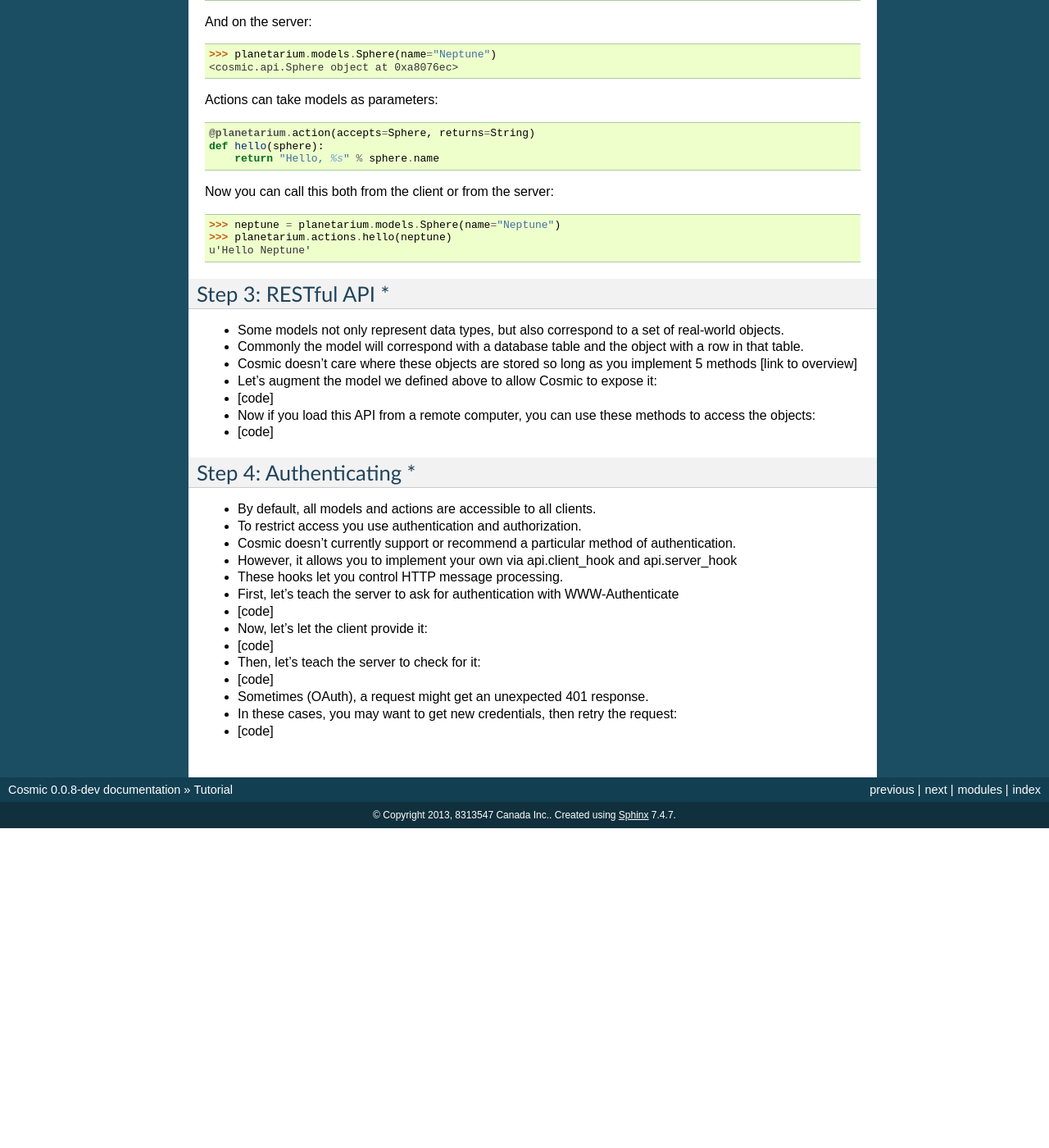
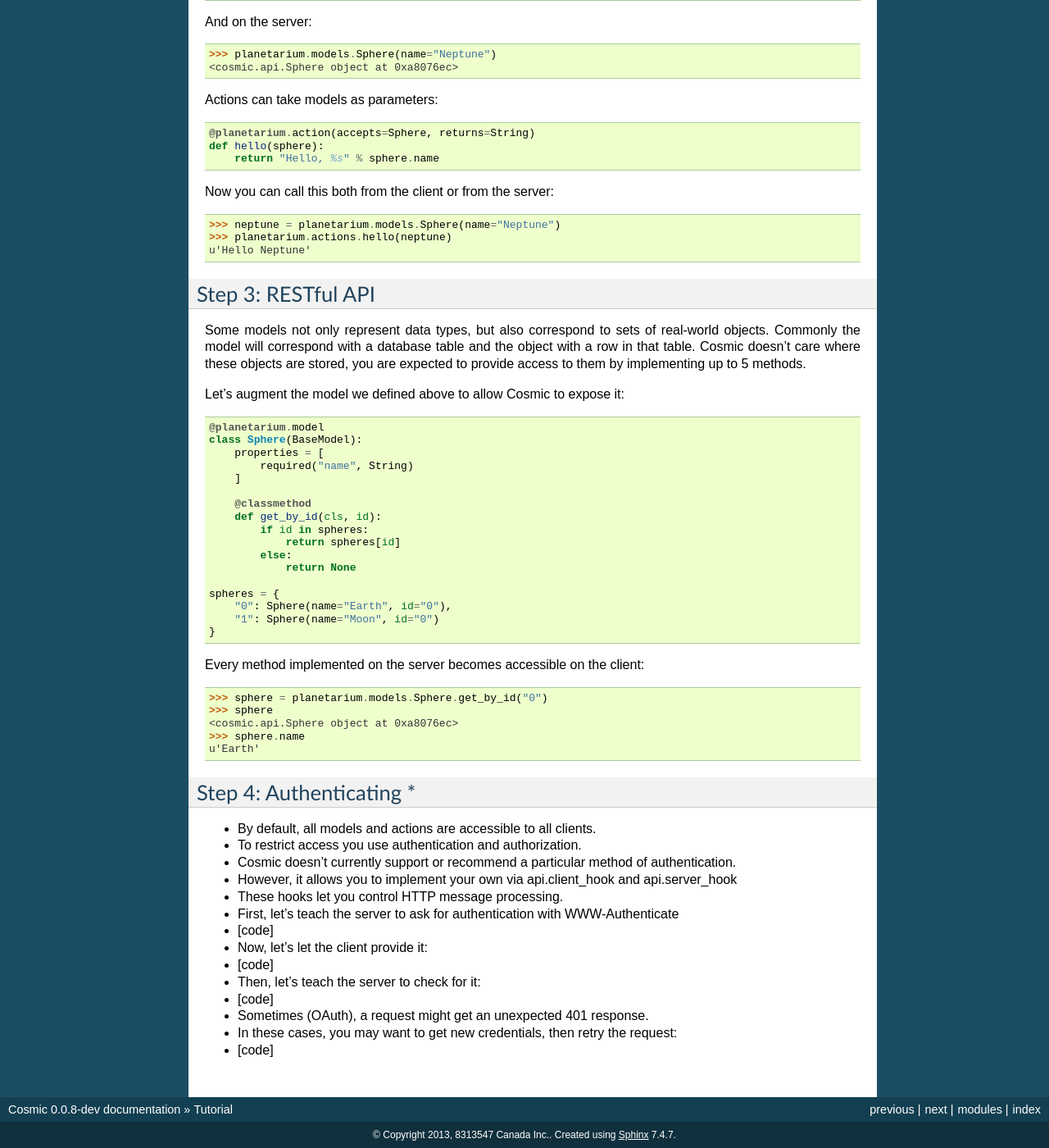
Before and after one commit to cosmic-api/cosmic.py, a Sphinx documentation site: the page built from docs/source/tutorial.rst, in a window 1280 px wide and 1400 px high, scrolled down 2418 px. Shown: the whole window at 82% size. Built offline with Sphinx 7.4.7, drawn with Linux system fonts in a browser that asks for light colours; before the commit the page ends 3428 px from its top, so only the background shows below that; some of the changed text lies outside the part shown.

Commit message:
Expand RESTful APIs

```diff
--- a/docs/source/tutorial.rst
+++ b/docs/source/tutorial.rst
@@ -127,12 +127,12 @@ types. These definition will aid in serialization, deserialization and
 validation. With Cosmic, you can attach such definition to your API, creating
 a model. Here's a simple model::
 
+    from cosmic.models import BaseModel
+
     planetarium = API('planetarium')
 
     @planetarium.model
-    class Sphere(DBModel):
-        db_table = "spheres"
-
+    class Sphere(BaseModel):
         properties = [
             required("name", String)
         ]
@@ -159,16 +159,42 @@ Now you can call this both from the client or from the server::
     >>> planetarium.actions.hello(neptune)
     u'Hello Neptune'
 
-Step 3: RESTful API *
----------------------
+Step 3: RESTful API
+-------------------
 
-* Some models not only represent data types, but also correspond to a set of real-world objects.
-* Commonly the model will correspond with a database table and the object with a row in that table.
-* Cosmic doesn't care where these objects are stored so long as you implement 5 methods [link to overview]
-* Let's augment the model we defined above to allow Cosmic to expose it:
-* [code]
-* Now if you load this API from a remote computer, you can use these methods to access the objects:
-* [code]
+Some models not only represent data types, but also correspond to sets of
+real-world objects. Commonly the model will correspond with a database table
+and the object with a row in that table. Cosmic doesn't care where these
+objects are stored, you are expected to provide access to them by implementing
+up to 5 methods.
+
+Let's augment the model we defined above to allow Cosmic to expose it::
+
+    @planetarium.model
+    class Sphere(BaseModel):
+        properties = [
+            required("name", String)
+        ]
+
+        @classmethod
+        def get_by_id(cls, id):
+            if id in spheres:
+                return spheres[id]
+            else:
+                return None
+
+    spheres = {
+        "0": Sphere(name="Earth", id="0"),
+        "1": Sphere(name="Moon", id="0")
+    }
+
+Every method implemented on the server becomes accessible on the client::
+
+    >>> sphere = planetarium.models.Sphere.get_by_id("0")
+    >>> sphere
+    <cosmic.api.Sphere object at 0xa8076ec>
+    >>> sphere.name
+    u'Earth'
 
 Step 4: Authenticating *
 ------------------------
```
